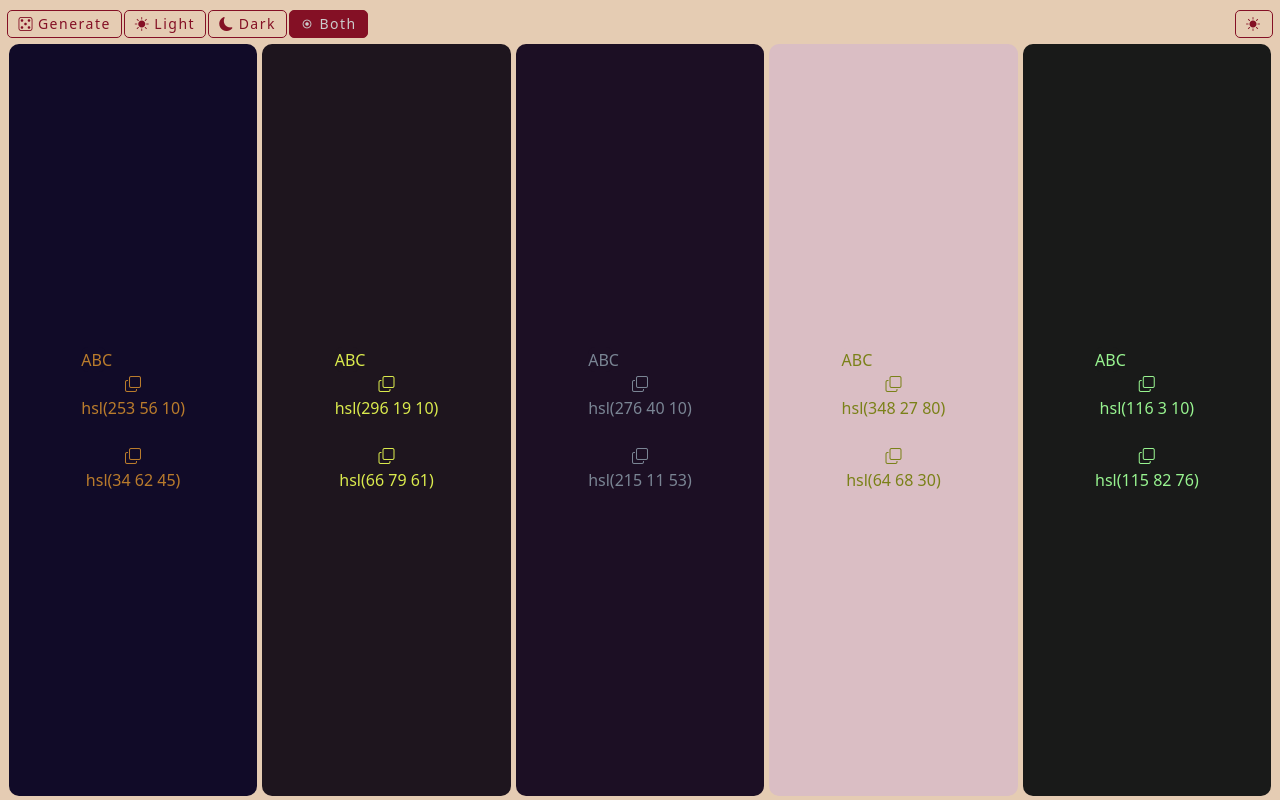
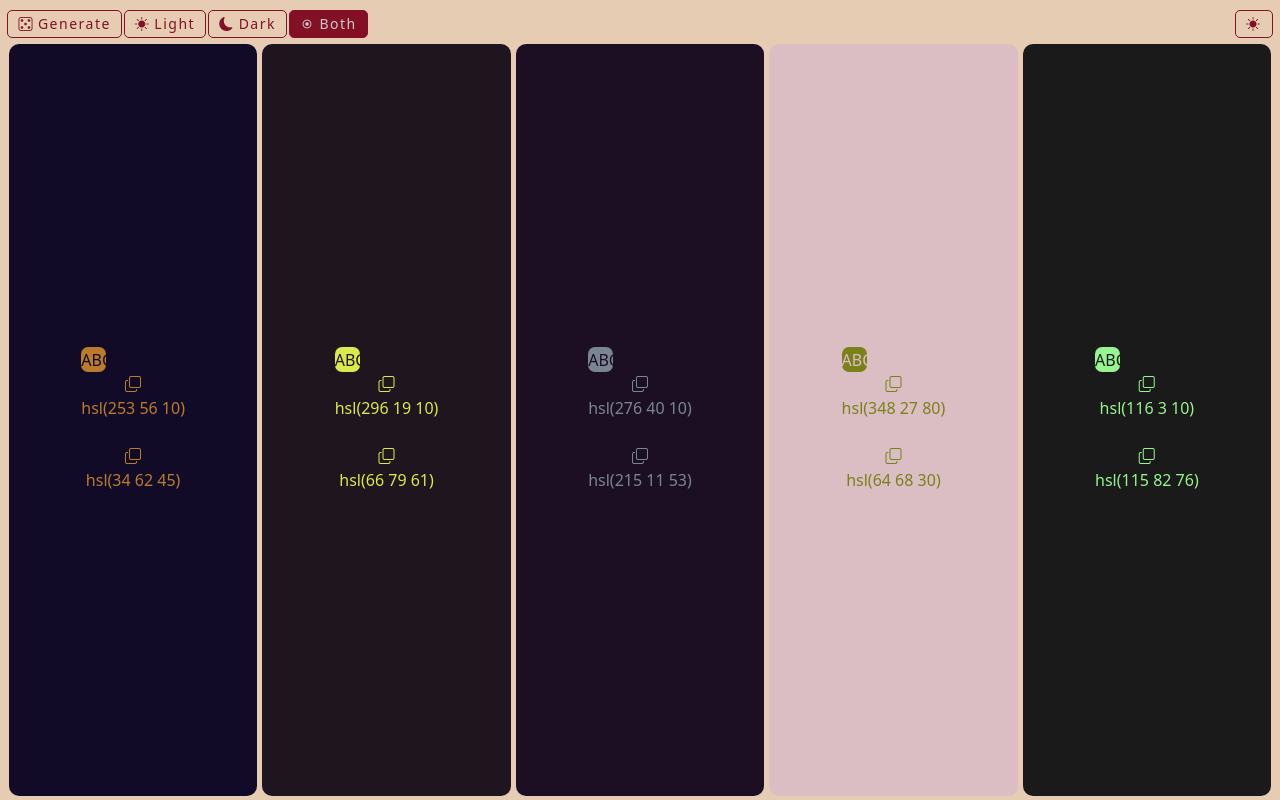
Before and after one commit to misterrager8/color-picker, a React (Create React App) app: page / in a window 1280 px wide. Built offline with nearby package versions, Linux system fonts and the light colour scheme.

Commit message:
(misc) various

```diff
--- a/src/components/items/ColorItem.js
+++ b/src/components/items/ColorItem.js
@@ -26,8 +26,8 @@ export default function ColorItem({ item }) {
                 display: "flex",
                 width: "25px",
                 height: "25px",
-                backgroundColor: item.textColor,
-                color: item.primary,
+                backgroundColor: item.primary,
+                color: item.textColor,
                 borderRadius: "7px",
               }}>
               <span className="m-auto">ABC</span>
```
